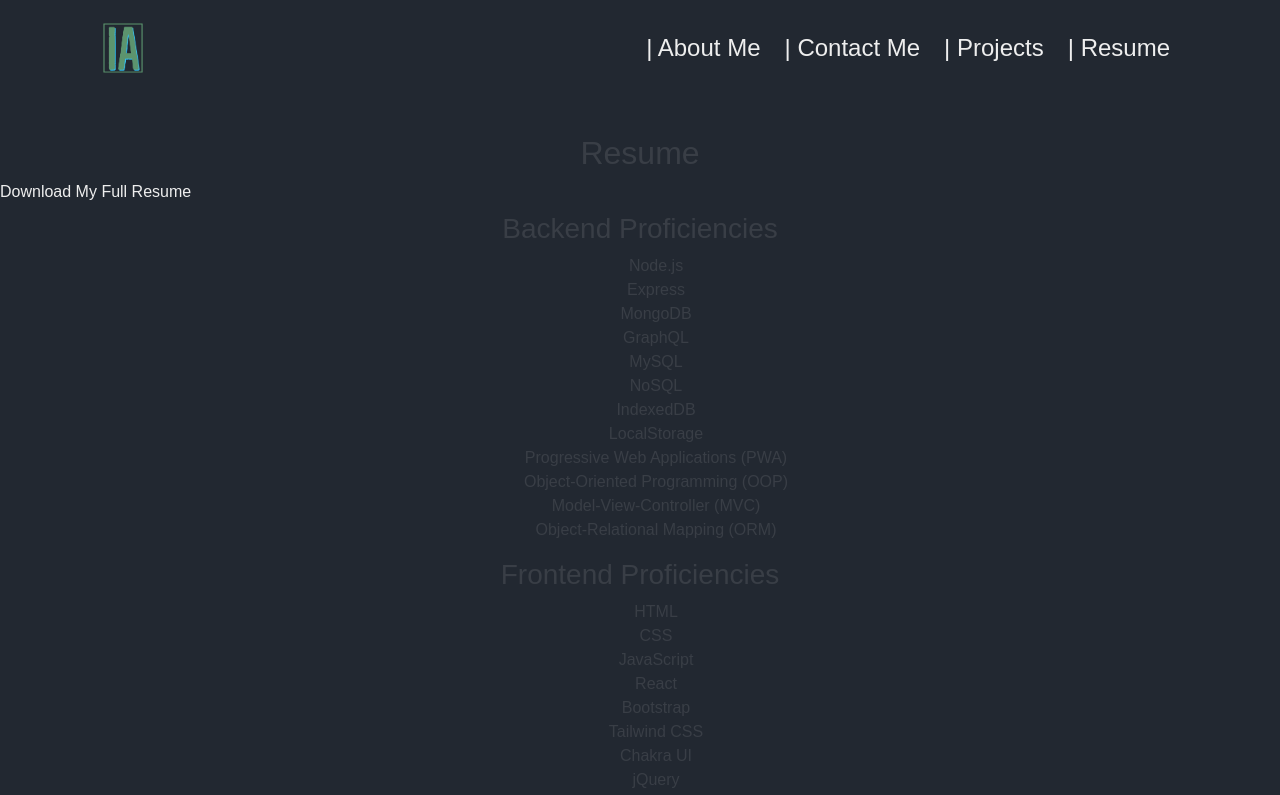
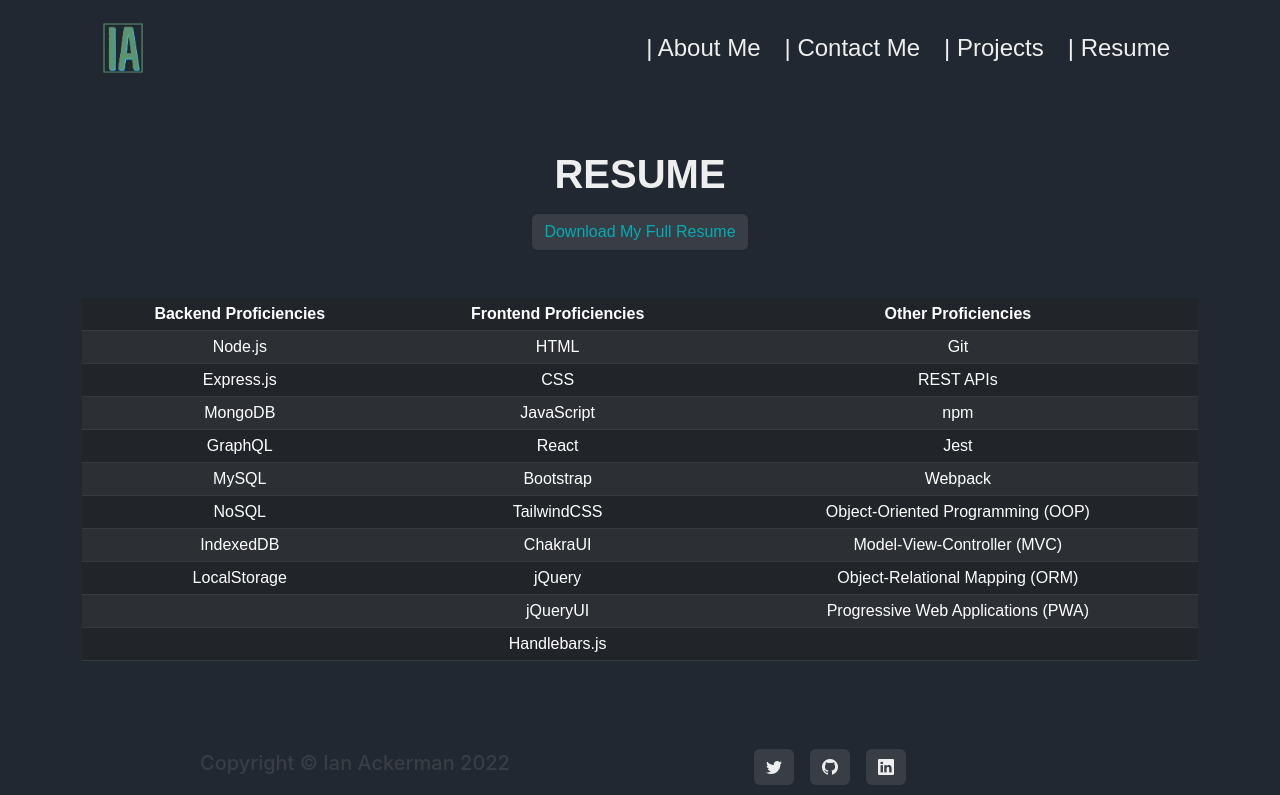
Before and after one commit to ianaack/ianaack-portfolio, a React (Create React App) app: page /resume in a window 1280 px wide. Shown: the top 795 px of the page. Built offline with nearby package versions, Linux system fonts and the light colour scheme.

Commit message:
Updated: Resume converted to table

```diff
--- a/src/pages/Resume.jsx
+++ b/src/pages/Resume.jsx
@@ -1,59 +1,66 @@
 import React from "react";
+
+const skills = [
+	{ backend: "Node.js", frontend: "HTML", other: "Git" },
+	{ backend: "Express.js", frontend: "CSS", other: "REST APIs" },
+	{ backend: "MongoDB", frontend: "JavaScript", other: "npm" },
+	{ backend: "GraphQL", frontend: "React", other: "Jest" },
+	{ backend: "MySQL", frontend: "Bootstrap", other: "Webpack" },
+	{
+		backend: "NoSQL",
+		frontend: "TailwindCSS",
+		other: "Object-Oriented Programming (OOP)",
+	},
+	{
+		backend: "IndexedDB",
+		frontend: "ChakraUI",
+		other: "Model-View-Controller (MVC)",
+	},
+	{
+		backend: "LocalStorage",
+		frontend: "jQuery",
+		other: "Object-Relational Mapping (ORM)",
+	},
+	{
+		backend: "",
+		frontend: "jQueryUI",
+		other: "Progressive Web Applications (PWA)",
+	},
+	{ backend: "", frontend: "Handlebars.js", other: "" },
+];
 
 function Resume() {
 	return (
-		<div className="page-section">
-			<h2 className="formHeader text-center">Resume</h2>
-			<a
-				className="resumeLink mx-auto"
-				href="https://drive.google.com/file/d/1j3E4uS8kXm14ESnsdF7nnppOXRz7GbB-/view?usp=sharing"
-				download="Ian Ackerman.pdf"
-			>
-				Download My Full Resume
-			</a>
-			<div className="resumeWrapper text-center my-2">
-				<div>
-					<h3>Backend Proficiencies</h3>
-					<ul>
-						<li>Node.js</li>
-						<li>Express</li>
-						<li>MongoDB</li>
-            <li>GraphQL</li>
-						<li>MySQL</li>
-						<li>NoSQL</li>
-						<li>IndexedDB</li>
-						<li>LocalStorage</li>
-						<li>Progressive Web Applications (PWA)</li>
-						<li>Object-Oriented Programming (OOP)</li>
-						<li>Model-View-Controller (MVC)</li>
-						<li>Object-Relational Mapping (ORM)</li>
-					</ul>
+		<div className="page-section" id="resume">
+			<div className="container">
+				<div className="text-center">
+					<h2 className="section-heading text-uppercase fw-bolder">Resume</h2>
+					<a
+						href="https://drive.google.com/file/d/1Z_wi3Kiv220sfQ4uW1NVUL-8v8gsq__E/view?usp=sharing"
+						download="Ian_Ackerman.pdf"
+					>
+						<div className="btn btn-secondary">Download My Full Resume</div>
+					</a>
 				</div>
-				<div>
-					<h3>Frontend Proficiencies</h3>
-					<ul>
-						<li>HTML</li>
-						<li>CSS</li>
-						<li>JavaScript</li>
-						<li>React</li>
-						<li>Bootstrap</li>
-						<li>Tailwind CSS</li>
-            <li>Chakra UI</li>
-						<li>jQuery</li>
-						<li>jQueryUI</li>
-						<li>Handlebars.js</li>
-					</ul>
-				</div>
-				<div>
-					<h3>Other Proficiencies</h3>
-					<ul>
-						<li>Git</li>
-            <li>REST APIs</li>
-						<li>npm</li>
-						<li>Jest</li>
-						<li>Webpack</li>
-					</ul>
-				</div>
+
+				<table className="text-center mt-5 table table-responsive table-sm table-dark table-striped">
+					<thead>
+						<tr>
+							<th scope="col">Backend Proficiencies</th>
+							<th scope="col">Frontend Proficiencies</th>
+							<th scope="col">Other Proficiencies</th>
+						</tr>
+					</thead>
+					<tbody>
+						{skills.map((skill, i) => (
+							<tr data-index={i}>
+								<td>{skill.backend}</td>
+								<td>{skill.frontend}</td>
+								<td>{skill.other}</td>
+							</tr>
+						))}
+					</tbody>
+				</table>
 			</div>
 		</div>
 	);
```
